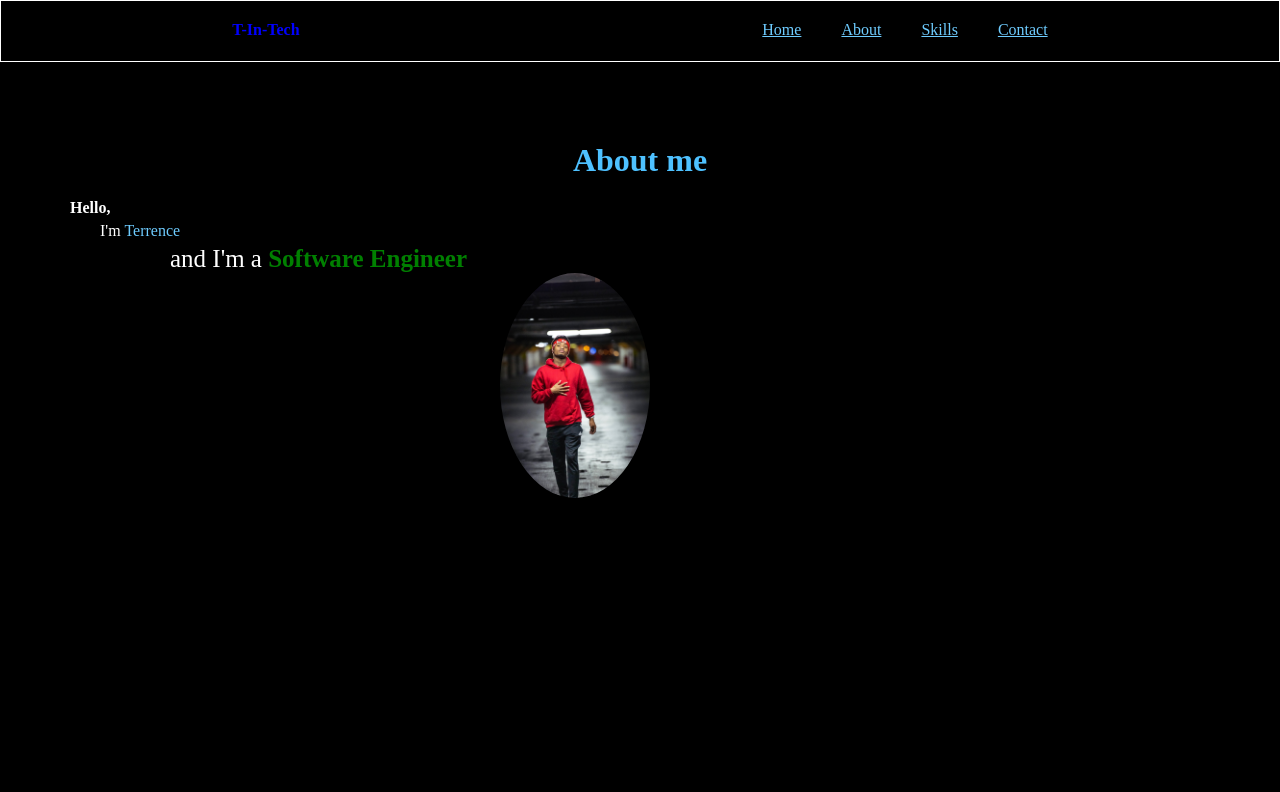
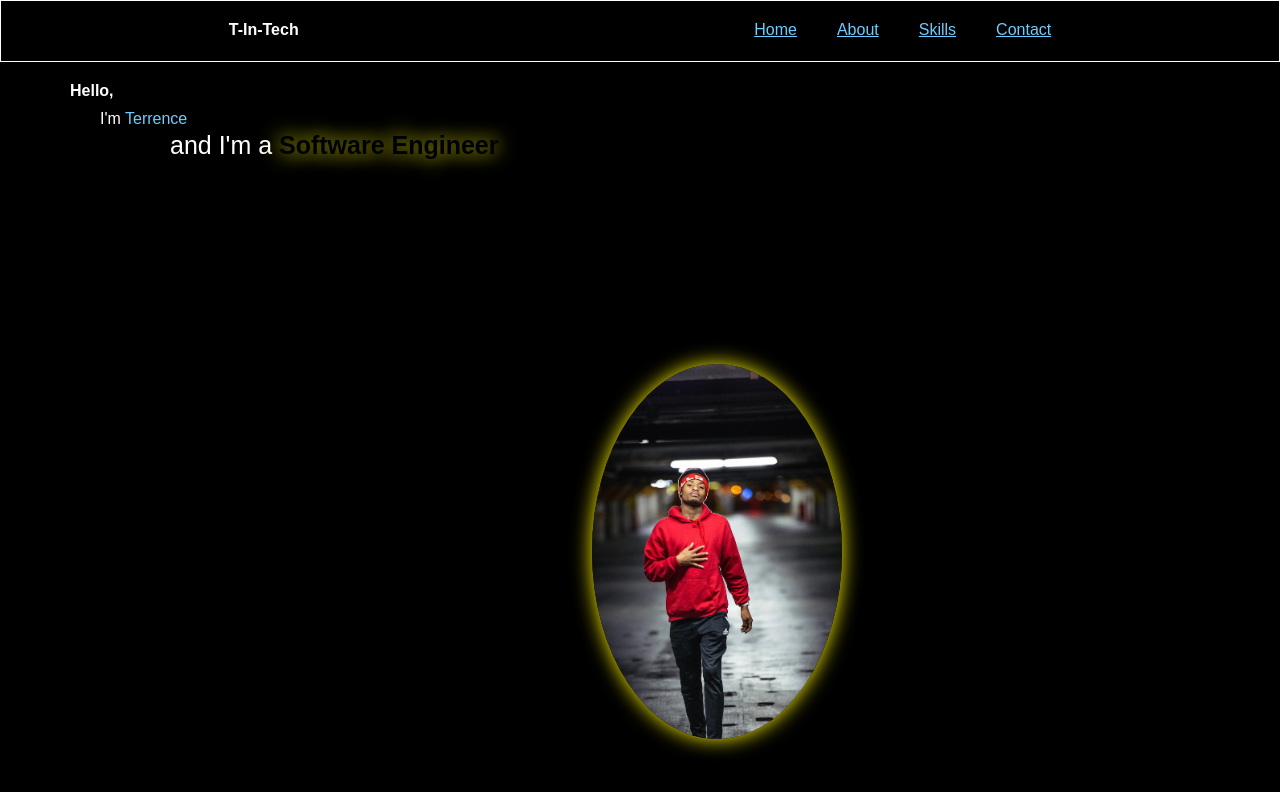
Before and after one commit to T-In-Tech-GH/Webfolio, a React (Vite) app: page / in a window 1280 px wide. Shown: the top 792 px of the page. Built offline with nearby package versions, Linux system fonts and the light colour scheme.

Commit message:
animationstyles update

```diff
--- a/components/Hero.jsx
+++ b/components/Hero.jsx
@@ -1,15 +1,26 @@
+import { useState } from "react";
 import "../styles/Hero.css";
 import image from "../src/assets/Myimg.jpeg";
 
 const Hero = () => {
-  const img = image
+  const [role, setRole] = useState("Software Engineer");
+
+  if (role !== "Software Engineer") {
+    setRole("Web Developer")
+  }
+
+
+  const img = image;
+
+
 
 return (
     <>
-    <h1 className="header">About me</h1>
-    <h4 className="greeting">Hello, </h4>
+    <div className="container1">
+    <h4 className="greeting">Hello,</h4>
     <p className="introduction">I'm <span className="mySpan">Terrence</span></p>
     <p className="role">and I'm a <span className="role2">Software Engineer</span></p>
+    </div>
     <img className="image" src={img} />
     </>
 )
--- a/index.html
+++ b/index.html
@@ -4,7 +4,7 @@
     <meta charset="UTF-8" />
     <link rel="icon" type="image/svg+xml" href="/vite.svg" />
     <meta name="viewport" content="width=device-width, initial-scale=1.0" />
-    <title>package.json</title>
+    <title>T's Portfolio</title>
   </head>
   <body>
     <div id="root"></div>
--- a/src/index.css
+++ b/src/index.css
@@ -1,6 +1,7 @@
 * {
     margin: 0;
     padding: 0;
+    font-family:Arial, Helvetica, sans-serif
 }
 
 body {
--- a/styles/Hero.css
+++ b/styles/Hero.css
@@ -4,14 +4,20 @@
     color: #4ec1ffff;
 }
 
+.container1 {
+    height: 250px;
+}
+
 .greeting {
     margin-left: 70px;
     margin-top: 20px;
+    animation: slideRight 1.5s ease forwards;
 }
 
 .introduction {
     margin-left: 100px;
-    margin-top: 5px;
+    margin-top: 10px;
+    animation: slideRight 1.5s ease forwards;
 }
 
 .mySpan {
@@ -20,17 +26,108 @@
 
 .role {
     margin-left: 170px;
-    margin-top: 5px;
+    margin-top: 3px;
     font-size: 25px;
+    animation: slideRight2 2s ease forwards;
 }
 
 .role2 {
-    color: green;
     font-weight: bold;
+    animation: glowing-text 20s linear infinite;
+    color: black;
 }
 
 .image {
-    width: 150px;
-    margin-left: 500px;
+    width: 250px;
+    margin-top: 2rem;
+    margin-left: 37rem;
     border-radius: 50%;
+    box-shadow: linear-gradient(45deg, #ff0000, #ff7300, #fffb00, #48ff00, #00ffd5, #002bff, #7a00ff, #ff00c8, #ff0000);
+    animation: glowing 20s linear infinite;
 }
+
+.image:hover {
+    cursor: pointer;
+}
+
+@keyframes slideRight {
+    0% {
+        transform: translateX(-100px);
+        opacity: 0;
+    } 100% {
+        transform: translateX(0px);
+    }
+}
+
+@keyframes slideRight1 {
+    0% {
+        transform: translateX(-80px);
+        opacity: 0;
+    } 100% {
+        transform: translateX(0px);
+    }
+}
+
+@keyframes slideRight2 {
+    0% {
+        tranform: translateX(-60px);
+        opacity: 0;
+    } 100% {
+        transform: translateX(0px);
+        opacity: 1;
+    }
+}
+
+@keyframes glowing {
+    0% {
+        box-shadow: 0 0 5px #ff0000;
+    }
+    14% {
+        box-shadow: 0 0 20px #ff7300;
+    }
+    28% {
+        box-shadow: 0 0 20px #fffb00;
+    }
+    42% {
+        box-shadow: 0 0 20px #48ff00;
+    }
+    57% {
+        box-shadow: 0 0 20px #00ffd5;
+    }
+    71% {
+        box-shadow: 0 0 20px #002bff;
+    }
+    85% {
+        box-shadow: 0 0 20px #7a00ff;
+    }
+    100% {
+        box-shadow: 0 0 5px #ff00c8;
+    }
+}
+
+@keyframes glowing-text {
+    0% {
+        text-shadow: 0 0 5px #ff0000;
+    }
+    14% {
+        text-shadow: 0 0 20px #ff7300;
+    }
+    28% {
+        text-shadow: 0 0 20px #fffb00;
+    }
+    42% {
+        text-shadow: 0 0 20px #48ff00;
+    }
+    57% {
+        text-shadow: 0 0 20px #00ffd5;
+    }
+    71% {
+        text-shadow: 0 0 20px #002bff;
+    }
+    85% {
+        text-shadow: 0 0 20px #7a00ff;
+    }
+    100% {
+        text-shadow: 0 0 5px #ff00c8;
+    }
+}
--- a/styles/Nav.css
+++ b/styles/Nav.css
@@ -8,7 +8,8 @@
 .logo {
     margin-top: 20px;
     text-shadow: 2px 3px 4px black;
-    color: blue;
+    color: white;
+    animation: fadeIn 1s ease-in;
 }
 
 .link-list {
@@ -19,14 +20,31 @@
     justify-content: center;
     gap: 40px;
     margin-top: 20px;
+    animation: slideLeft 1.5s ease forwards;
 }
 
 .link-name {
     color: #6eccff;
-    animation: bounce 1s ease-in infinite;
 }
 
 .link-name:hover {
     color: white;
     cursor: pointer;
 }
+@keyframes slideLeft {
+    from {
+        transform: translateX(100px);
+        opacity: 0;
+    } to {
+        transform: translateX(0px);
+    }
+}
+
+@keyframes fadeIn {
+    0% {
+        opacity: 0;
+    100% {
+        opacity: 1;
+    }
+  }
+}
```
